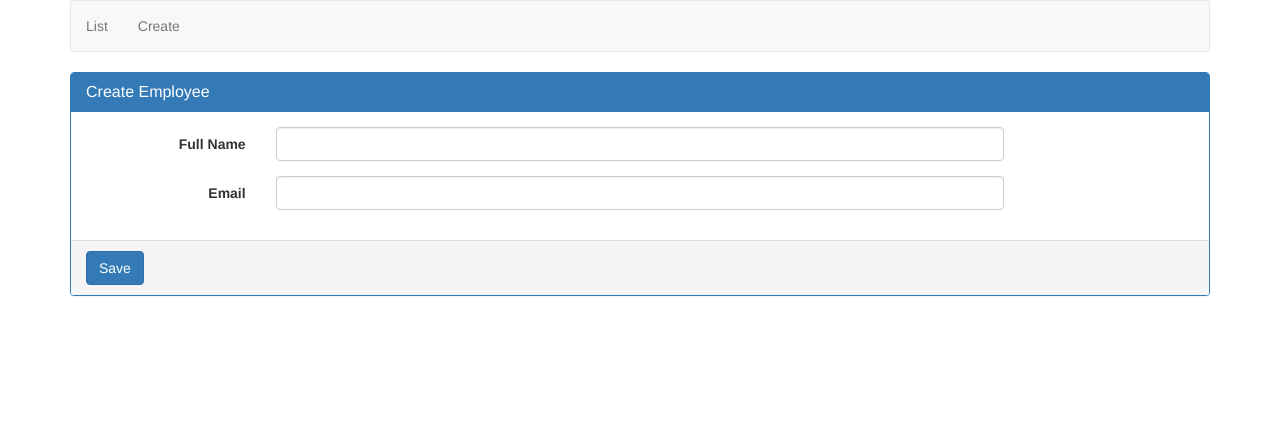
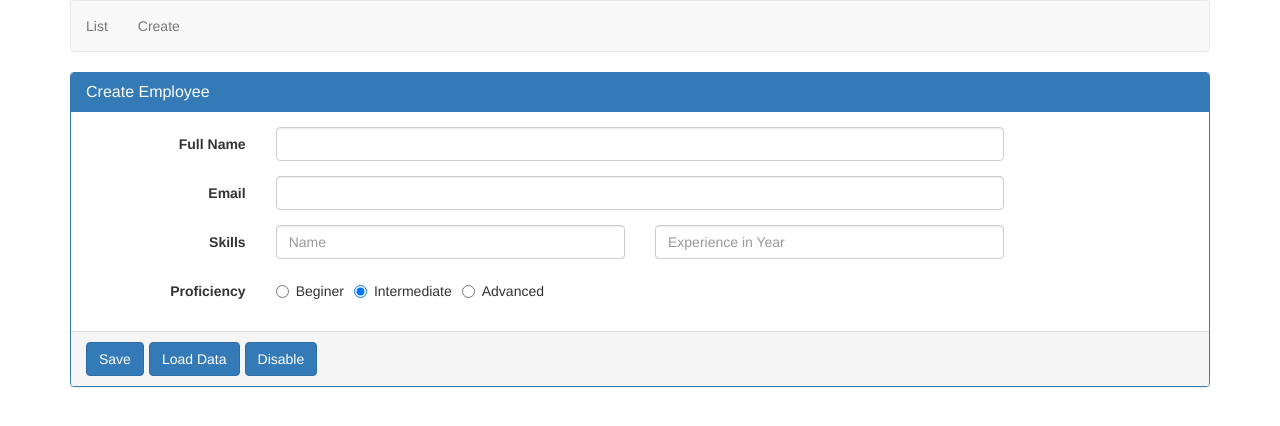
Before and after one commit to Bikash607/AngularReactive, an Angular app: page /create in a window 1280 px wide. Shown: the top 426 px of the page. Built offline with nearby package versions, Linux system fonts and the light colour scheme.

Commit message:
FormBuilder service and form Validation in reactive form

```diff
--- a/src/app/employee/create-employee.component.html
+++ b/src/app/employee/create-employee.component.html
@@ -4,7 +4,7 @@
       <h3 class="panel-title">Create Employee</h3>
     </div>
     <div class="panel-body">
-      <div class="form-group">
+      <div class="form-group" [ngClass]="{'has-error': employeeForm.get('fullName').errors && employeeForm.get('fullName').touched}">
         <label class="col-sm-2 control-label" for="fullName">Full Name</label>
         <div class="col-sm-8">
           <input type="text" class="form-control" formControlName="fullName" id="fullName">
@@ -13,12 +13,41 @@
       <div class="form-group">
         <label class="col-sm-2 control-label" for="email">Email</label>
         <div class="col-sm-8">
-          <input type="text" class="form-control"  formControlName="email" id="email">
+          <input type="text" class="form-control" formControlName="email" id="email">
+        </div>
+      </div>
+      <div formGroupName="skills">
+        <div class="form-group">
+          <label class="col-sm-2 control-label" for="skillName">Skills</label>
+          <div class="col-sm-4">
+            <input type="text" placeholder="Name" id="skillName" formControlName="skillName" class="form-control" />
+          </div>
+          <div class="col-sm-4">
+            <input type="text" placeholder="Experience in Year" id="experienceInYears" formControlName="experienceInYears" class="form-control" />
+          </div>
+        </div>
+        <div class="form-group">
+          <label class="col-md-2 control-label">Proficiency</label>
+          <div class="col-md-8">
+            <label class="radio-inline">
+              <input type="radio" id="proficiency" value="beginer" formControlName="proficiency">Beginer
+            </label>
+            <label class="radio-inline">
+              <input type="radio" id="proficiency" value="intermediate" formControlName="proficiency">Intermediate
+            </label>
+            <label class="radio-inline">
+              <input type="radio" id="proficiency" value="advanced" formControlName="proficiency">Advanced
+            </label>
+          </div>
         </div>
       </div>
     </div>
     <div class="panel-footer">
-      <button type="submit" class="btn btn-primary">Save</button>
+      <div class="btn-toolbar">
+          <button type="submit" class="btn btn-primary">Save</button>
+          <button type="button" class="btn btn-primary" (click)="onLoadDataClick()">Load Data</button>
+          <button type="button" class="btn btn-primary" (click)="onDisableClick()">Disable</button>
+      </div>
     </div>
   </div>
 </form>
--- a/src/app/employee/create-employee.component.ts
+++ b/src/app/employee/create-employee.component.ts
@@ -1,5 +1,5 @@
 import { Component, OnInit } from '@angular/core';
-import { FormGroup, FormControl } from '@angular/forms';
+import { FormGroup, FormControl, FormBuilder, Validators } from '@angular/forms';
 
 @Component({
   selector: 'app-create-employee',
@@ -9,12 +9,27 @@ import { FormGroup, FormControl } from '@angular/forms';
 export class CreateEmployeeComponent implements OnInit {
 
   employeeForm: FormGroup;
-  constructor() { }
+  constructor(private fb: FormBuilder) { }
 
   ngOnInit() {
-    this.employeeForm = new FormGroup({
+    /*this.employeeForm = new FormGroup({
       fullName: new FormControl(),
-      email: new FormControl()
+      email: new FormControl(),
+      skills: new FormGroup({
+        skillName: new FormControl(),
+        experienceInYears: new FormControl(),
+        proficiency: new FormControl()
+      })
+    });*/
+    // formBuilder is a predefied service used to create form group and control
+    this.employeeForm = this.fb.group({
+      fullName: ['', Validators.required],
+      email: [''],
+      skills: this.fb.group({
+        skillName: [''],
+        experienceInYears: [''],
+        proficiency:['intermediate']
+      })
     });
   }
 
@@ -25,4 +40,37 @@ export class CreateEmployeeComponent implements OnInit {
     console.log(this.employeeForm.get('email').value);
   }
 
+  // patchValue can be used to set partial value where as set value can only be used to set entire form value
+  onLoadDataClick() {
+    /*this.employeeForm.setValue({
+      fullName: 'James',
+      email: 'james112@outlook.com',
+      skills: {
+        skillName: 'Painter',
+        experienceInYears: 1,
+        proficiency: 'beginer'
+      }
+    });*/
+    this.employeeForm.patchValue({
+      fullName: 'James',
+      email: 'james112@outlook.com'
+    });
+
+    this.logKeyValuePair(this.employeeForm);
+  }
+
+  logKeyValuePair(group: FormGroup) {
+    Object.keys(group.controls).forEach((key: string) =>{
+      const abstractControl = group.get(key);
+      if( abstractControl instanceof FormGroup) {
+        this.logKeyValuePair(abstractControl);
+      } else {
+        console.log('key = ' + key + ', value = ' + abstractControl.value);
+      }
+    });
+  }
+
+  onDisableClick()  {
+    this.employeeForm.disable();
+  }
 }
```
